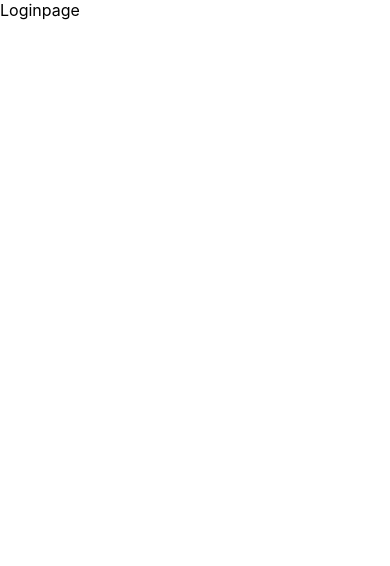
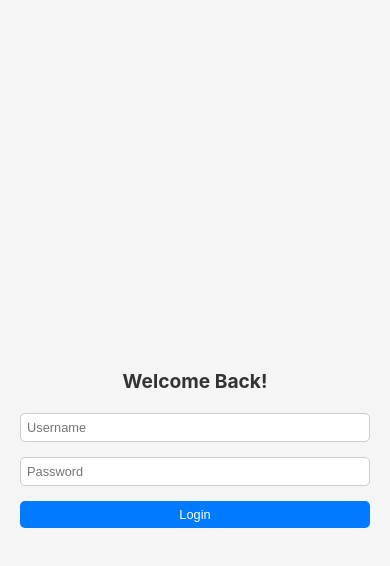
Before and after one commit to jeonha01/smartit, a React (Create React App) app: page /login in a window 390 px wide. Shown: the top 566 px of the page. Built offline with nearby package versions, Linux system fonts and the light colour scheme.

Commit message:
second-commit

```diff
--- /dev/null
+++ b/src/page/Loginpage.css
@@ -0,0 +1,85 @@
+/* 컨테이너 스타일 */
+.login-container {
+    display: flex;
+    flex-direction: column;
+    align-items: center;
+    justify-content: center;
+    height: 100vh;
+    padding: 20px;
+    background-color: #f5f5f5;
+  }
+
+  /* 제목 스타일 */
+  .login-title {
+    font-size: 2rem;
+    margin-bottom: 20px;
+    color: #333;
+    text-align: center;
+  }
+
+  /* 폼 스타일 */
+  .login-form {
+    width: 100%;
+    max-width: 400px;
+    display: flex;
+    flex-direction: column;
+  }
+
+  /* 입력창 스타일 */
+  .login-input {
+    padding: 10px;
+    margin-bottom: 15px;
+    font-size: 1rem;
+    border: 1px solid #ccc;
+    border-radius: 5px;
+    width: 100%;
+    box-sizing: border-box;
+  }
+
+  /* 버튼 스타일 */
+  .login-button {
+    padding: 10px;
+    font-size: 1rem;
+    color: #fff;
+    background-color: #007bff;
+    border: none;
+    border-radius: 5px;
+    cursor: pointer;
+  }
+
+  .login-button:hover {
+    background-color: #0056b3;
+  }
+
+  /* 반응형 디자인 */
+  @media (max-width: 768px) {
+    .login-title {
+      font-size: 1.5rem;
+    }
+
+    .login-input {
+      font-size: 0.9rem;
+      padding: 8px;
+    }
+
+    .login-button {
+      font-size: 0.9rem;
+      padding: 8px;
+    }
+  }
+
+  @media (max-width: 480px) {
+    .login-title {
+      font-size: 1.2rem;
+    }
+
+    .login-input {
+      font-size: 0.8rem;
+      padding: 6px;
+    }
+
+    .login-button {
+      font-size: 0.8rem;
+      padding: 6px;
+    }
+  }
--- a/src/page/Loginpage.js
+++ b/src/page/Loginpage.js
@@ -1,9 +1,17 @@
-import React from 'react'
+import React from 'react';
+import './Loginpage.css'; // CSS 파일 분리
 
 const Loginpage = () => {
   return (
-    <div>Loginpage</div>
-  )
-}
+    <div className="login-container">
+      <h1 className="login-title">Welcome Back!</h1>
+      <form className="login-form">
+        <input type="text" placeholder="Username" className="login-input" />
+        <input type="password" placeholder="Password" className="login-input" />
+        <button type="submit" className="login-button">Login</button>
+      </form>
+    </div>
+  );
+};
 
-export default Loginpage
+export default Loginpage;
```
